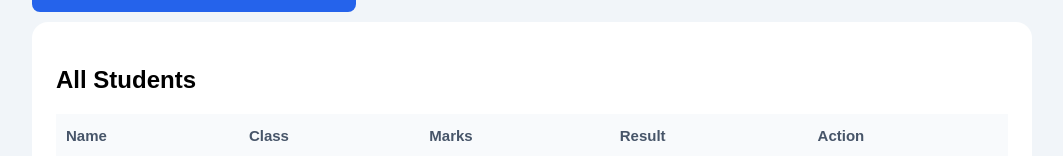
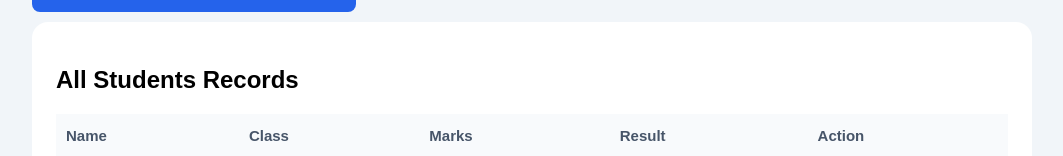
Before and after one commit to nabeel-butt7887/StudentJavascript, a plain HTML site: page index.html in a window 1280 px wide. Shown: the part 348-504 px from the top of the page, without its empty margins (108-1171 px from the left). Drawn offline with Linux system fonts and the light colour scheme.

Commit message:
record change

```diff
--- a/index.html
+++ b/index.html
@@ -33,7 +33,7 @@
             </div>
         </section>
         <section class="table-card">
-            <h2>All Students</h2>
+            <h2>All Students Records</h2>
             <div class="table-wrap">
                 <table>
                     <thead>
```
